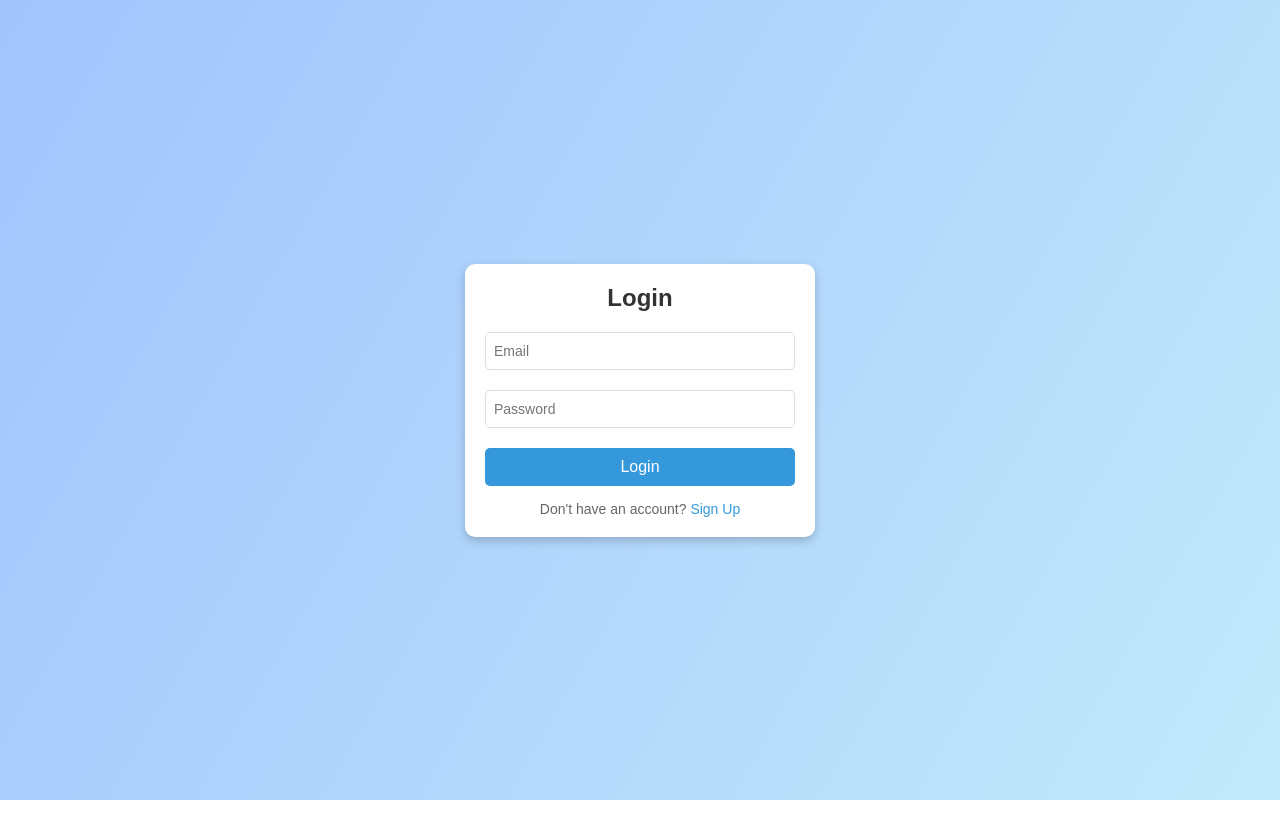
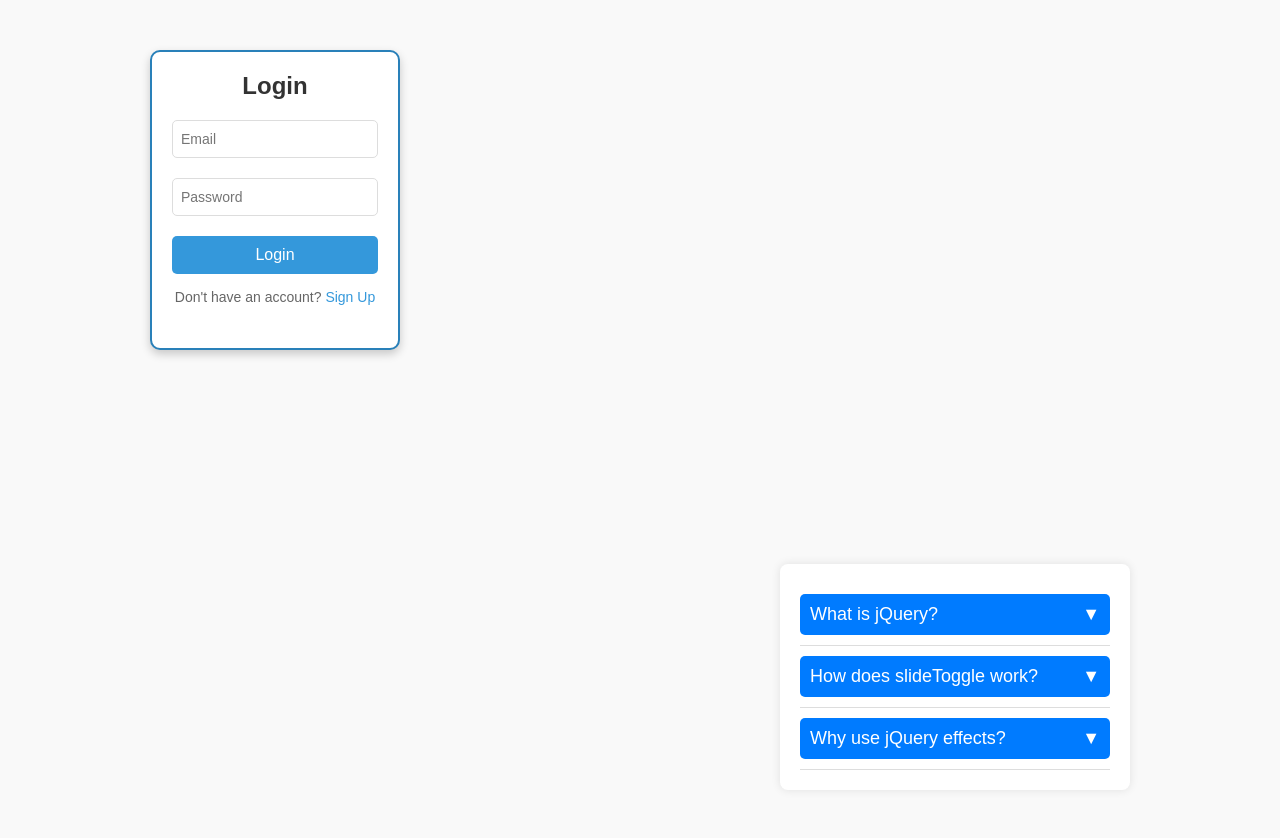
Before and after one commit to chandan1117/loginn, a plain HTML site: page index.html in a window 1280 px wide. Before the commit the page ends 800 px from the top, so only its background shows below. Drawn offline with nearby package versions, Linux system fonts and the light colour scheme.

Commit message:
login & faq add

```diff
--- a/index.html
+++ b/index.html
@@ -1,12 +1,23 @@
 <!DOCTYPE html>
 <html lang="en">
+
 <head>
   <meta charset="UTF-8">
   <meta name="viewport" content="width=device-width, initial-scale=1.0">
   <title>Beautiful Login Page</title>
   <link rel="stylesheet" href="https://cdnjs.cloudflare.com/ajax/libs/font-awesome/6.0.0-beta3/css/all.min.css">
+
+  <script src="https://code.jquery.com/jquery-3.6.0.min.js"></script>
+
   <style>
     /* Reset styles */
+    /* login page styleSheet */
+    #mainBody {
+      width: 1000px;
+      height: 100vh;
+      position: relative;
+    }
+
     * {
       margin: 0;
       padding: 0;
@@ -19,12 +30,16 @@
       display: flex;
       justify-content: center;
       align-items: center;
-      min-height: 100vh;
       overflow: hidden;
     }
 
     .container {
-      width: 350px;
+      width: 250px;
+      height: 300px;
+      position: absolute;
+      left: 10px;
+      top: 30px;
+      border: #2980b9 2px solid;
       padding: 20px;
       background: #ffffff;
       border-radius: 10px;
@@ -97,9 +112,87 @@
     .container p a:hover {
       color: #2980b9;
     }
+
+
   </style>
+
+
+<!-- FAQ page styleSheet  -->
+  <style>
+    body {
+      font-family: Arial, sans-serif;
+      background: #f9f9f9;
+      padding: 20px;
+    }
+
+    .faq-container {
+      width: 350px;
+      margin: auto;
+      background: white;
+      position: absolute;
+      right: 10px;
+      bottom: 30px;
+      padding: 20px;
+      border-radius: 8px;
+      box-shadow: 0 0 10px rgba(0, 0, 0, 0.1);
+    }
+
+    .faq-item {
+      border-bottom: 1px solid #ddd;
+      padding: 10px 0;
+    }
+
+    .faq-question {
+      font-size: 18px;
+      cursor: pointer;
+      padding: 10px;
+      background: #007BFF;
+      color: white;
+      border-radius: 5px;
+      display: flex;
+      justify-content: space-between;
+      align-items: center;
+    }
+
+    .faq-answer {
+      display: none;
+      padding: 10px;
+      background: #f1f1f1;
+      border-radius: 5px;
+    }
+
+    .arrow {
+      margin-left: 10px;
+      transition: transform 0.3s;
+    }
+
+    .rotate {
+      transform: rotate(180deg);
+    }
+  </style>
+<!-- FAQ page styleSheet  -->
 </head>
+
 <body>
+
+  <div id="mainBody">
+    <div>
+      <div class="faq-container">
+        <div class="faq-item">
+          <div class="faq-question">What is jQuery? <span class="arrow">▼</span></div>
+          <div class="faq-answer">A fast, small JS library.</div>
+        </div>
+        <div class="faq-item">
+          <div class="faq-question">How does slideToggle work? <span class="arrow">▼</span></div>
+          <div class="faq-answer">Toggles between slideUp and slideDown.</div>
+        </div>
+        <div class="faq-item">
+          <div class="faq-question">Why use jQuery effects? <span class="arrow">▼</span></div>
+          <div class="faq-answer">For interactivity and animations.</div>
+        </div>
+      </div>
+    </div>
+
     <div class="container">
       <h2>Login</h2>
       <div class="input-field">
@@ -110,6 +203,7 @@
       </div>
       <button type="button" onclick="login()">Login</button>
       <p>Don't have an account? <a href="#">Sign Up</a></p>
+    </div>
   </div>
 
   <script>
@@ -125,5 +219,33 @@
       }
     }
   </script>
+
+<script>
+  $(document).ready(() => {
+    $(".faq-question").click(function() {
+      $(".faq-answer").not($(this).next()).slideUp();
+      $(".faq-question .arrow").not($(this).find(".arrow")).removeClass("rotate");
+      $(this).next().slideToggle();
+      $(this).find(".arrow").toggleClass("rotate");
+    });
+  });
+
+//   document.querySelectorAll(".faq-question").forEach(question => {
+//      question.addEventListener("click", function() {
+//          let answer = this.nextElementSibling;
+//          document.querySelectorAll(".faq-answer").forEach(a => {
+//            if (a !== answer) a.style.display = "none";
+//           });
+//          document.querySelectorAll(".arrow").forEach(arrow => {
+//               if (arrow !== this.querySelector(".arrow")) arrow.classList.remove("rotate");
+
+//          });
+//          answer.style.display = (answer.style.display === "block") ? "none" : "block";
+//          this.querySelector(".arrow").classList.toggle("rotate");
+
+//      });
+//  });
+</script>
 </body>
+
 </html>
```
Also changed, not shown: success.html (+12 -1 lines). Lines whose indentation alone changed are shown as unchanged.
